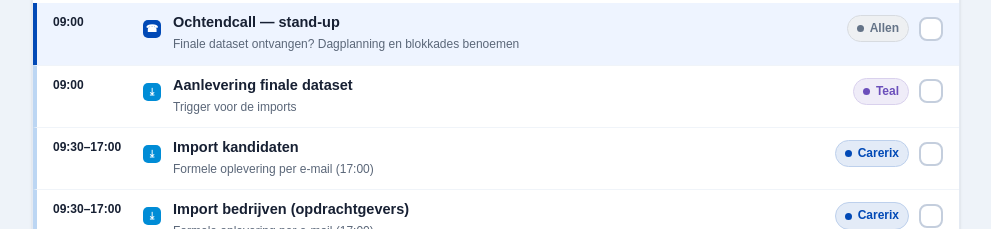
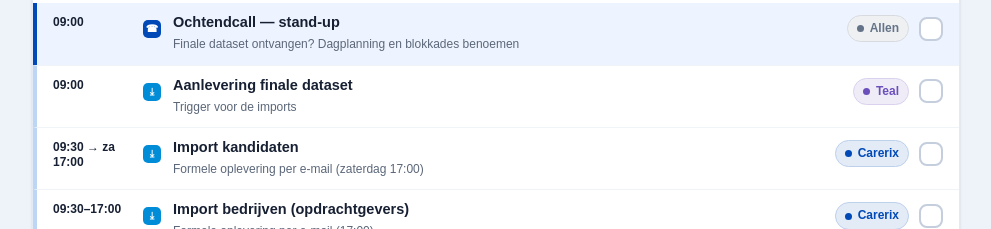
Before and after one commit to pligthart-coder/actief-werkt-dashboard, a Next.js app: page /dashboard in a window 1280 px wide. Shown: the part 920-1149 px from the top of the page, without its empty margins (144-1135 px from the left). Built offline with nearby package versions, Linux system fonts and the light colour scheme; no server answers; the database is empty.

Commit message:
Update import kandidaten to continue until Saturday 17:00

```diff
--- a/app/dashboard/page.tsx
+++ b/app/dashboard/page.tsx
@@ -107,11 +107,11 @@ const DAYS: Day[] = [
         sub: "Trigger voor de imports",
       },
       {
-        t: "09:30–17:00",
+        t: "09:30 → za 17:00",
         type: "mig",
         owner: "Carerix",
         title: "Import kandidaten",
-        sub: "Formele oplevering per e-mail (17:00)",
+        sub: "Formele oplevering per e-mail (zaterdag 17:00)",
       },
       {
         t: "09:30–17:00",
```
